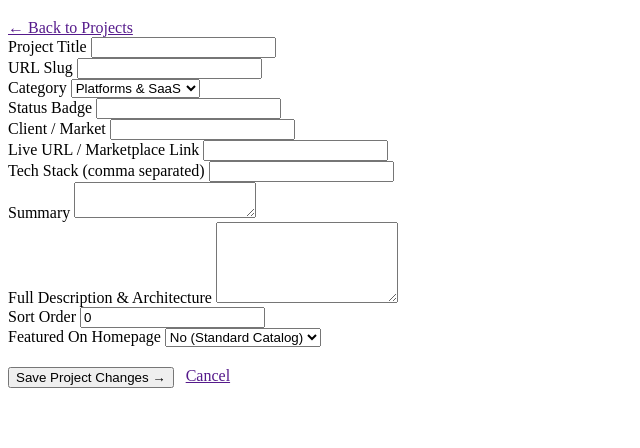
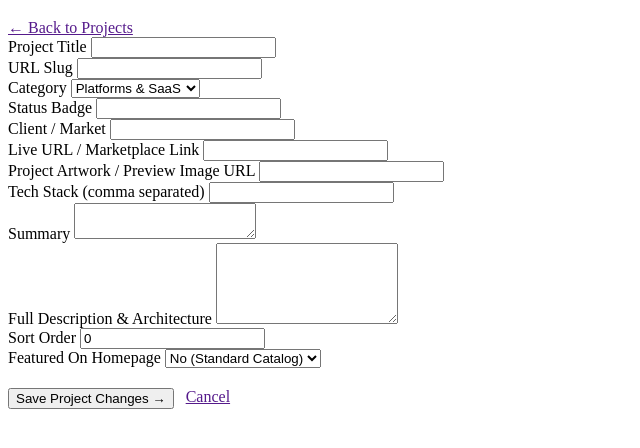
Before and after one commit to ayan2424/creatsify.tech, a PHP site: template views/admin/projects/edit.php in a window 1280 px wide. Shown: the part 232-680 px from the top of the page, without its empty margins (0-640 px from the left). Run offline with PHP 8.4, Linux system fonts and the light colour scheme; the template is opened without the code that fills it, so the values that code supplies are empty; some libraries are stand-ins or nearby versions.

Commit message:
feat: resolve auto-sliders infinite loop, dual chat cursor, live alert bell, and project image CRUD

```diff
--- a/views/admin/projects/create.php
+++ b/views/admin/projects/create.php
@@ -50,6 +50,12 @@ $this->layout('layouts/admin');
         </div>
 
         <div class="form-group">
+            <label for="image_url">Project Artwork / Preview Image URL</label>
+            <input type="text" id="image_url" name="image_url" class="form-control" placeholder="/assets/images/cheetah-showcase.jpg or upload in Media Library" value="/assets/images/hero-artwork.jpg">
+            <small style="color:var(--muted);font-size:12px;margin-top:4px;display:block;">Tip: You can use /assets/images/cheetah-showcase.jpg, /assets/images/restromaster-preview.jpg, /assets/images/viddmate-preview.jpg or upload in Media Library.</small>
+        </div>
+
+        <div class="form-group">
             <label for="tech_stack">Tech Stack (comma separated)</label>
             <input type="text" id="tech_stack" name="tech_stack" class="form-control" placeholder="PHP, Laravel, MySQL, Redis">
         </div>
--- a/views/admin/projects/edit.php
+++ b/views/admin/projects/edit.php
@@ -50,6 +50,17 @@ $this->layout('layouts/admin');
         </div>
 
         <div class="form-group">
+            <label for="image_url">Project Artwork / Preview Image URL</label>
+            <input type="text" id="image_url" name="image_url" class="form-control" value="<?= e($project['image_url']) ?>">
+            <?php if (!empty($project['image_url'])): ?>
+                <div style="margin-top:8px;display:flex;align-items:center;gap:12px;">
+                    <img src="<?= asset($project['image_url']) ?>" alt="Preview" style="width:80px;height:48px;object-fit:cover;border-radius:6px;border:1px solid var(--line);">
+                    <span style="font-size:12px;color:var(--muted);">Current asset: <?= e($project['image_url']) ?></span>
+                </div>
+            <?php endif; ?>
+        </div>
+
+        <div class="form-group">
             <label for="tech_stack">Tech Stack (comma separated)</label>
             <input type="text" id="tech_stack" name="tech_stack" class="form-control" value="<?= e($project['tech_stack']) ?>">
         </div>
--- a/views/home/index.php
+++ b/views/home/index.php
@@ -97,6 +97,7 @@ $projectsJson = array_map(function($p) {
 
 <!-- Tech Stack Infinite Marquee -->
 <div class="mq" data-dir="1" data-speed="0.9" aria-hidden="true"><div class="mt">
+    <span>PHP</span><span>Laravel</span><span>MySQL</span><span>Python</span><span>React</span><span>Next.js</span><span>Flutter</span><span>Electron</span><span>WordPress</span><span>WooCommerce</span><span>Docker</span><span>Redis</span>
     <span>PHP</span><span>Laravel</span><span>MySQL</span><span>Python</span><span>React</span><span>Next.js</span><span>Flutter</span><span>Electron</span><span>WordPress</span><span>WooCommerce</span><span>Docker</span><span>Redis</span>
 </div></div>
 
@@ -296,7 +297,10 @@ $projectsJson = array_map(function($p) {
 
 <!-- Big Dynamic Text Marquee with Scroll Velocity Skew -->
 <div class="mq big" data-dir="-1" data-speed="1.2" aria-hidden="true"><div class="mt">
-    <span>Let’s build</span><span>Let’s launch</span><span>Let’s grow</span><span>Let’s build</span><span>Let’s launch</span><span>Let’s grow</span>
+    <span>Let’s build</span><span>Let’s launch</span><span>Let’s grow</span>
+    <span>Let’s build</span><span>Let’s launch</span><span>Let’s grow</span>
+    <span>Let’s build</span><span>Let’s launch</span><span>Let’s grow</span>
+    <span>Let’s build</span><span>Let’s launch</span><span>Let’s grow</span>
 </div></div>
 
 <!-- Contact Section with Direct Form -->
```
Also changed, not shown: views/layouts/admin.php (+14 -1 lines), public/assets/css/style.css, public/assets/js/main.js.
